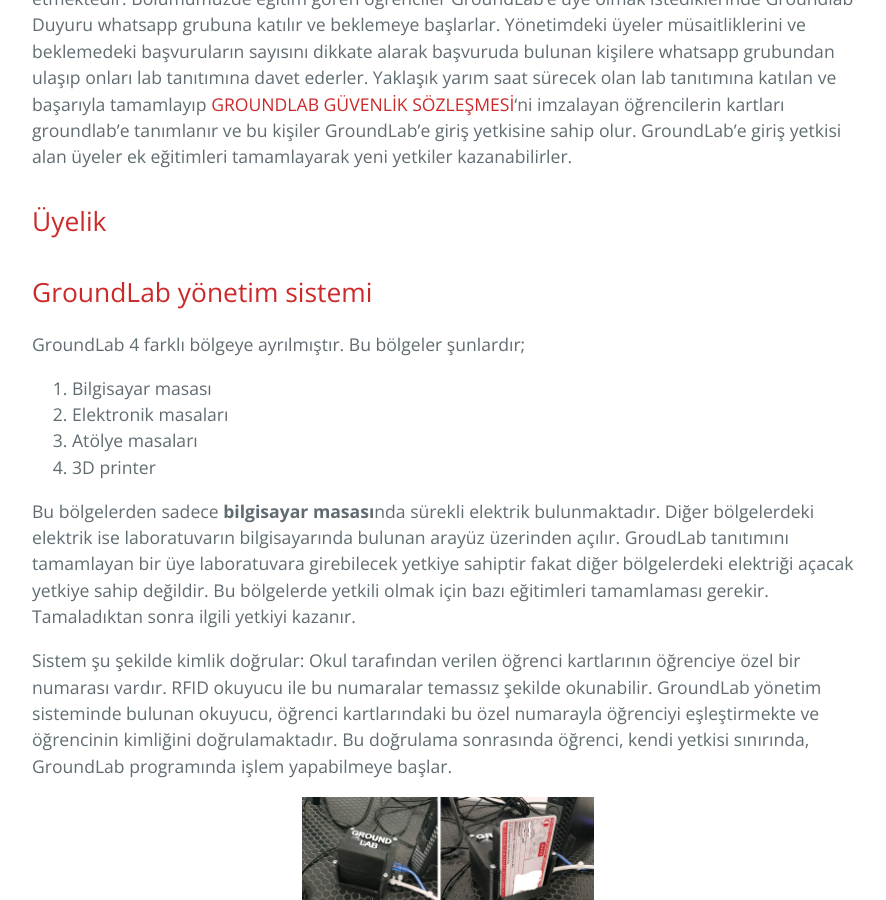
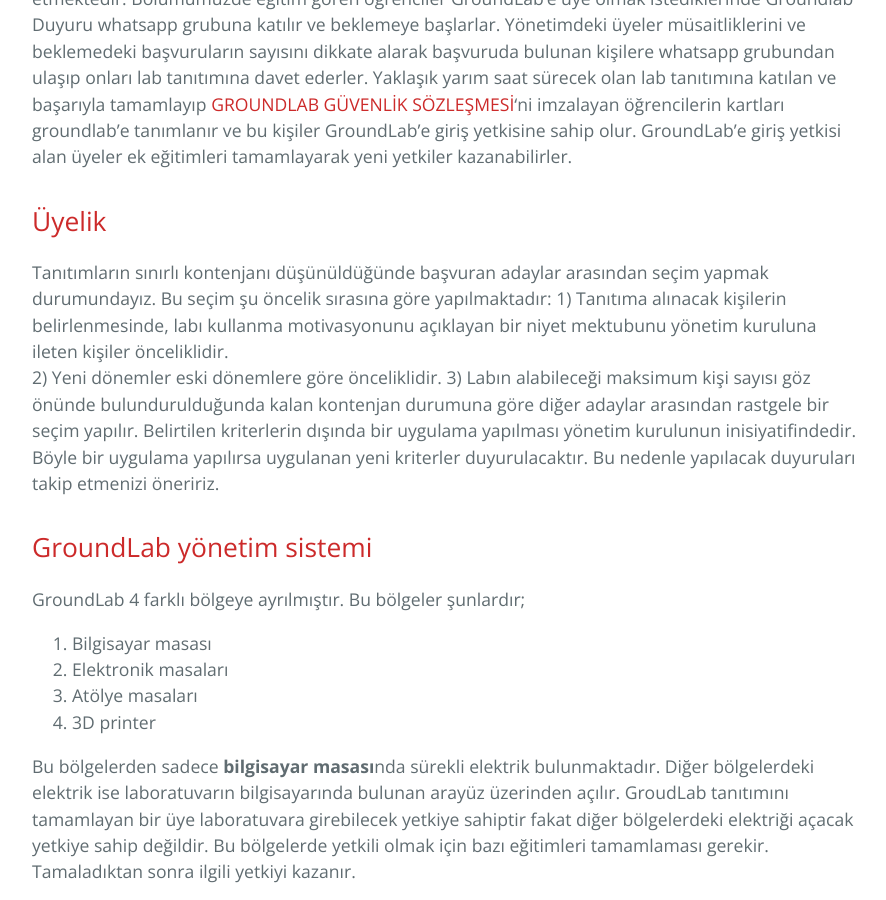
Before and after one commit to groundlabmetu/groundlabmetu.github.io, a Jekyll site: the page built from üyelik.md, in a window 1280 px wide and 900 px high, scrolled down 567 px. Shown: the whole window, without its empty margins (192-1078 px from the left). Built offline with Jekyll 4.4.1, drawn with Linux system fonts in a browser that asks for light colours; our own code applies the rules of GitHub Pages for plain Markdown files.

Commit message:
Update üyelik.md

```diff
--- a/üyelik.md
+++ b/üyelik.md
@@ -11,7 +11,11 @@
 
 <h2> Üyelik</h2>
 
-
+Tanıtımların sınırlı kontenjanı düşünüldüğünde başvuran adaylar arasından seçim yapmak durumundayız. Bu seçim şu öncelik sırasına göre yapılmaktadır:
+1)	Tanıtıma alınacak kişilerin belirlenmesinde, labı kullanma motivasyonunu açıklayan bir niyet mektubunu yönetim kuruluna ileten kişiler önceliklidir.
+2)	Yeni dönemler eski dönemlere göre önceliklidir.
+3)	Labın alabileceği maksimum kişi sayısı göz önünde bulundurulduğunda kalan kontenjan durumuna göre diğer adaylar arasından rastgele bir seçim yapılır.
+Belirtilen kriterlerin dışında bir uygulama yapılması yönetim kurulunun inisiyatifindedir. Böyle bir uygulama yapılırsa uygulanan yeni kriterler duyurulacaktır. Bu nedenle yapılacak duyuruları takip etmenizi öneririz.
 
 <h2> GroundLab yönetim sistemi</h2>
 
```
